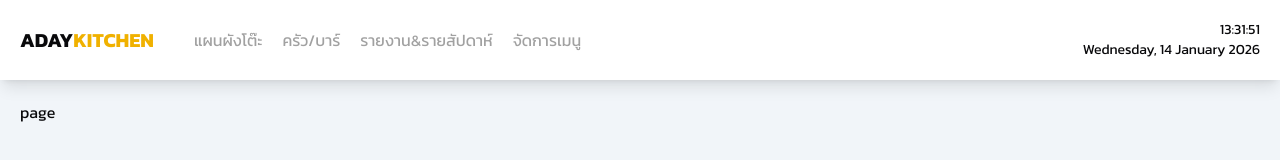
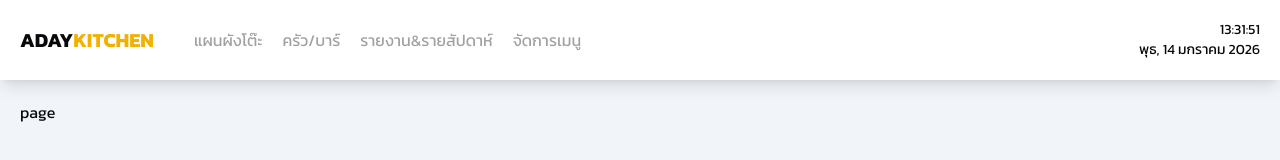
Before and after one commit to KittipunNew/POS-ADAY-KITCHEN, a Next.js app: page / in a window 1280 px wide. Shown: the top 160 px of the page. Built offline with nearby package versions, Linux system fonts and the light colour scheme.

Commit message:
style(locale): display date in Thai format

```diff
--- a/components/navbar/DigitalClock.tsx
+++ b/components/navbar/DigitalClock.tsx
@@ -23,18 +23,18 @@ const DigitalClock = () => {
 
   const formatDate = () => {
     const days = [
-      'Sunday',
-      'Monday',
-      'Tuesday',
-      'Wednesday',
-      'Thursday',
-      'Friday',
-      'Saturday',
+      'อาทิตย์',
+      'จันทร์',
+      'อังคาร',
+      'พุธ',
+      'พฤหัสบดี',
+      'ศุกร์',
+      'เสาร์',
     ];
 
     const dayName = days[time.getDay()];
     const date = time.getDate();
-    const month = time.toLocaleString('en-US', { month: 'long' });
+    const month = time.toLocaleString('th-TH', { month: 'long' });
     const year = time.getFullYear();
 
     return `${dayName}, ${date} ${month} ${year}`;
```
